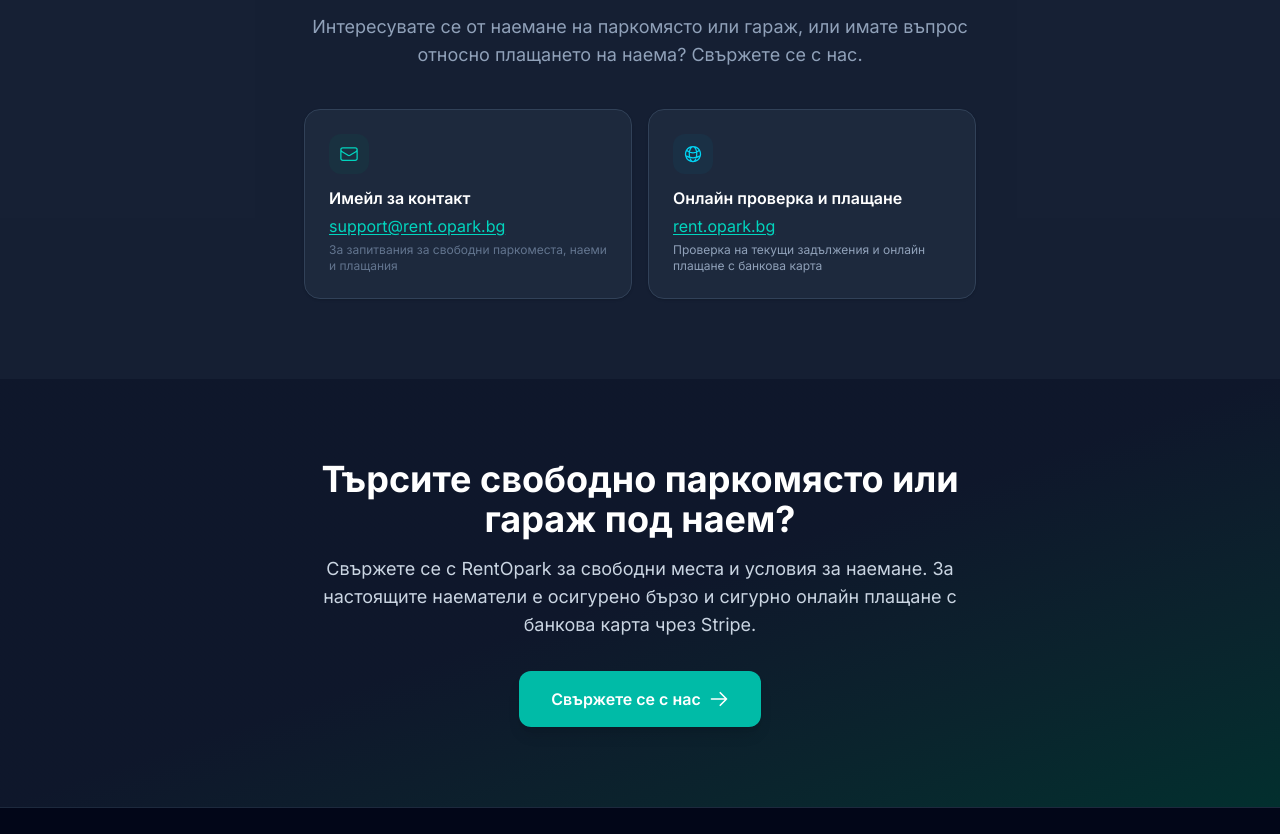
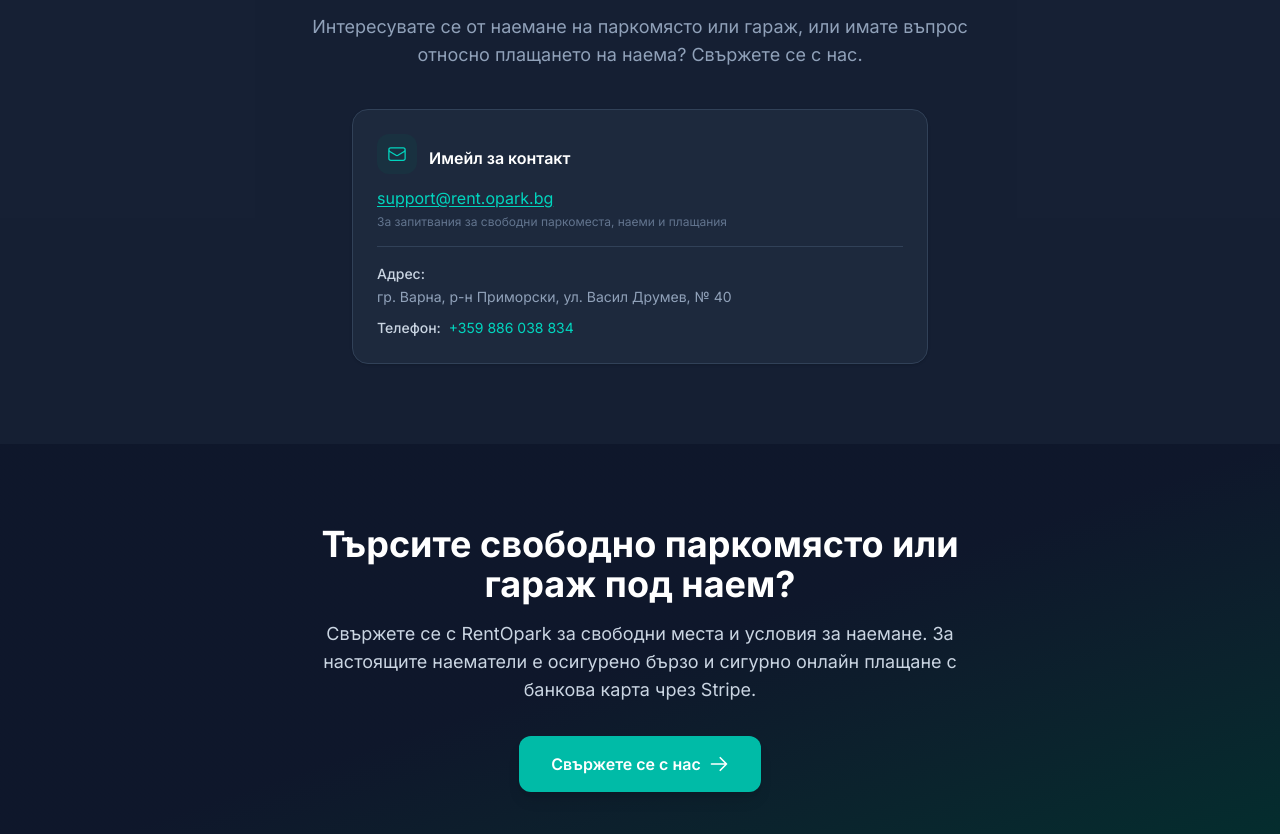
Before and after one commit to nosorrow/opark, a website built with Vite: page index.html in a window 1280 px wide. Shown: the part 4355-5189 px from the top of the page. Built offline with nearby package versions, Linux system fonts and the light colour scheme.

Commit message:
2026-11-07, New Site

```diff
--- a/index.html
+++ b/index.html
@@ -761,39 +761,51 @@
             Свържете се с нас.
           </p>
 
-          <div class="grid gap-4 sm:grid-cols-2">
+          <div class="mx-auto max-w-xl">
 
             <!-- Email card -->
             <div class="card border-slate-200 dark:border-slate-700 p-6 text-left">
-              <div class="mb-3 flex h-10 w-10 items-center justify-center rounded-xl bg-teal-50 dark:bg-teal-900/20">
-                <svg class="h-5 w-5 text-teal-600 dark:text-teal-400" xmlns="http://www.w3.org/2000/svg" fill="none" viewBox="0 0 24 24" stroke-width="1.5" stroke="currentColor" aria-hidden="true">
-                  <path stroke-linecap="round" stroke-linejoin="round" d="M21.75 6.75v10.5a2.25 2.25 0 0 1-2.25 2.25h-15a2.25 2.25 0 0 1-2.25-2.25V6.75m19.5 0A2.25 2.25 0 0 0 19.5 4.5h-15a2.25 2.25 0 0 0-2.25 2.25m19.5 0v.243a2.25 2.25 0 0 1-1.07 1.916l-7.5 4.615a2.25 2.25 0 0 1-2.36 0L3.32 8.91a2.25 2.25 0 0 1-1.07-1.916V6.75" />
-                </svg>
+              <div class="flex items-center gap-3">
+                <div class="mb-3 flex h-10 w-10 items-center justify-center rounded-xl bg-teal-50 dark:bg-teal-900/20">
+                  <svg class="h-5 w-5 text-teal-600 dark:text-teal-400" xmlns="http://www.w3.org/2000/svg" fill="none" viewBox="0 0 24 24" stroke-width="1.5" stroke="currentColor" aria-hidden="true">
+                    <path stroke-linecap="round" stroke-linejoin="round" d="M21.75 6.75v10.5a2.25 2.25 0 0 1-2.25 2.25h-15a2.25 2.25 0 0 1-2.25-2.25V6.75m19.5 0A2.25 2.25 0 0 0 19.5 4.5h-15a2.25 2.25 0 0 0-2.25 2.25m19.5 0v.243a2.25 2.25 0 0 1-1.07 1.916l-7.5 4.615a2.25 2.25 0 0 1-2.36 0L3.32 8.91a2.25 2.25 0 0 1-1.07-1.916V6.75" />
+                  </svg>
+                </div>
+                <h3 class="mb-1 font-semibold text-slate-900 dark:text-white">Имейл за контакт</h3>
               </div>
-              <h3 class="mb-1 font-semibold text-slate-900 dark:text-white">Имейл за контакт</h3>
               <a href="mailto:support@rent.opark.bg" class="text-teal-600 underline underline-offset-2 hover:text-teal-700 dark:text-teal-400 dark:hover:text-teal-300">
                 support@rent.opark.bg
               </a>
               <p class="mt-1 text-xs text-slate-400 dark:text-slate-500">
                 За запитвания за свободни паркоместа, наеми и плащания
               </p>
+              <address class="mt-4 border-t border-slate-100 pt-4 text-sm not-italic leading-relaxed text-slate-600 dark:border-slate-700 dark:text-slate-400">
+                <p>
+                  <strong class="font-medium text-slate-700 dark:text-slate-300">Адрес:</strong><br />
+                  гр. Варна, р-н Приморски,<br class="sm:hidden" /> ул. Васил Друмев, № 40
+                </p>
+                <p class="mt-2">
+                  <strong class="font-medium text-slate-700 dark:text-slate-300">Телефон:</strong>
+                  <a href="tel:+359886038834" class="ml-1 text-teal-600 hover:underline dark:text-teal-400">+359 886 038 834</a>
+                </p>
+              </address>
             </div>
 
             <!-- Portal card -->
-            <div class="card border-slate-200 dark:border-slate-700 p-6 text-left">
-              <div class="mb-3 flex h-10 w-10 items-center justify-center rounded-xl bg-cyan-50 dark:bg-cyan-900/20">
-                <svg class="h-5 w-5 text-cyan-600 dark:text-cyan-400" xmlns="http://www.w3.org/2000/svg" fill="none" viewBox="0 0 24 24" stroke-width="1.5" stroke="currentColor" aria-hidden="true">
-                  <path stroke-linecap="round" stroke-linejoin="round" d="M12 21a9.004 9.004 0 0 0 8.716-6.747M12 21a9.004 9.004 0 0 1-8.716-6.747M12 21c2.485 0 4.5-4.03 4.5-9S14.485 3 12 3m0 18c-2.485 0-4.5-4.03-4.5-9S9.515 3 12 3m0 0a8.997 8.997 0 0 1 7.843 4.582M12 3a8.997 8.997 0 0 0-7.843 4.582m15.686 0A11.953 11.953 0 0 1 12 10.5c-2.998 0-5.74-1.1-7.843-2.918m15.686 0A8.959 8.959 0 0 1 21 12c0 .778-.099 1.533-.284 2.253m0 0A17.919 17.919 0 0 1 12 16.5c-3.162 0-6.133-.815-8.716-2.247m0 0A9.015 9.015 0 0 1 3 12c0-1.605.42-3.113 1.157-4.418" />
-                </svg>
-              </div>
-              <h3 class="mb-1 font-semibold text-slate-900 dark:text-white">Онлайн проверка и плащане</h3>
-              <a href="https://rent.opark.bg" target="_blank" rel="noopener noreferrer" class="text-teal-600 underline underline-offset-2 hover:text-teal-700 dark:text-teal-400 dark:hover:text-teal-300">
-                rent.opark.bg
-              </a>
-              <p class="mt-1 text-xs text-slate-500 dark:text-slate-400">
-                Проверка на текущи задължения и онлайн плащане с банкова карта
-              </p>
-            </div>
+<!--            <div class="card border-slate-200 dark:border-slate-700 p-6 text-left">-->
+<!--              <div class="mb-3 flex h-10 w-10 items-center justify-center rounded-xl bg-cyan-50 dark:bg-cyan-900/20">-->
+<!--                <svg class="h-5 w-5 text-cyan-600 dark:text-cyan-400" xmlns="http://www.w3.org/2000/svg" fill="none" viewBox="0 0 24 24" stroke-width="1.5" stroke="currentColor" aria-hidden="true">-->
+<!--                  <path stroke-linecap="round" stroke-linejoin="round" d="M12 21a9.004 9.004 0 0 0 8.716-6.747M12 21a9.004 9.004 0 0 1-8.716-6.747M12 21c2.485 0 4.5-4.03 4.5-9S14.485 3 12 3m0 18c-2.485 0-4.5-4.03-4.5-9S9.515 3 12 3m0 0a8.997 8.997 0 0 1 7.843 4.582M12 3a8.997 8.997 0 0 0-7.843 4.582m15.686 0A11.953 11.953 0 0 1 12 10.5c-2.998 0-5.74-1.1-7.843-2.918m15.686 0A8.959 8.959 0 0 1 21 12c0 .778-.099 1.533-.284 2.253m0 0A17.919 17.919 0 0 1 12 16.5c-3.162 0-6.133-.815-8.716-2.247m0 0A9.015 9.015 0 0 1 3 12c0-1.605.42-3.113 1.157-4.418" />-->
+<!--                </svg>-->
+<!--              </div>-->
+<!--              <h3 class="mb-1 font-semibold text-slate-900 dark:text-white">Онлайн проверка и плащане</h3>-->
+<!--              <a href="https://rent.opark.bg" target="_blank" rel="noopener noreferrer" class="text-teal-600 underline underline-offset-2 hover:text-teal-700 dark:text-teal-400 dark:hover:text-teal-300">-->
+<!--                rent.opark.bg-->
+<!--              </a>-->
+<!--              <p class="mt-1 text-xs text-slate-500 dark:text-slate-400">-->
+<!--                Проверка на текущи задължения и онлайн плащане с банкова карта-->
+<!--              </p>-->
+<!--            </div>-->
 
           </div>
         </div>
```
Also changed, not shown: dist/assets/main-BJ4i5fxT.css (deleted), dist/assets/main-BxAkHmtd.js (renamed from dist/assets/main-fzVBMkmP.js), dist/assets/main-CdpJq2ry.css (added), dist/index.html, dist/plashtaniya-i-vrashtane.html, dist/poveritelnost.html, dist/usloviya.html.
